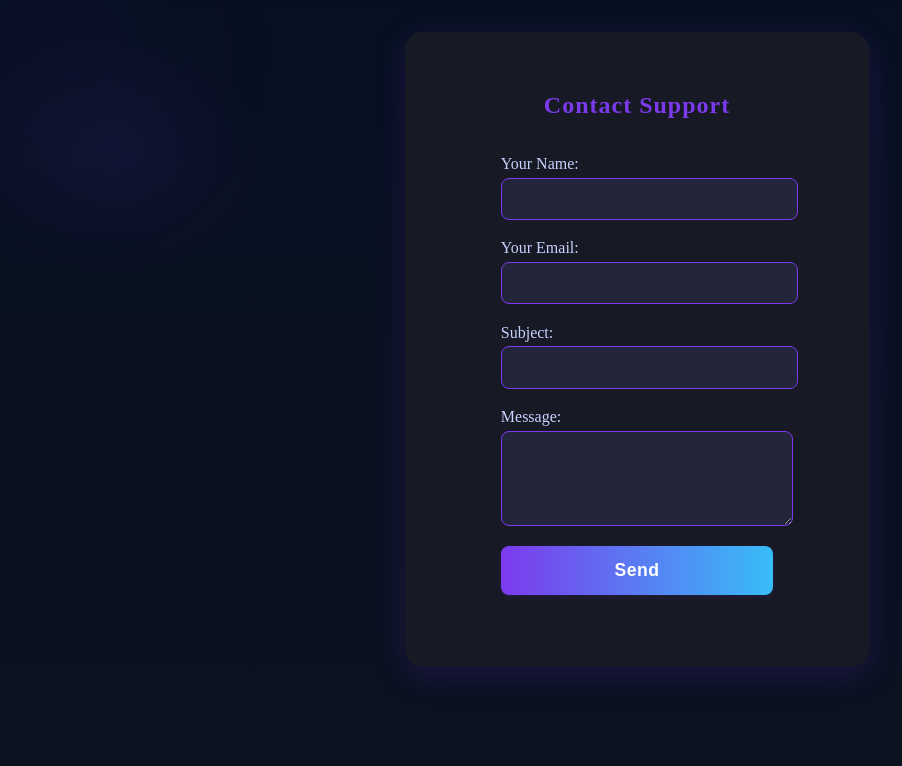
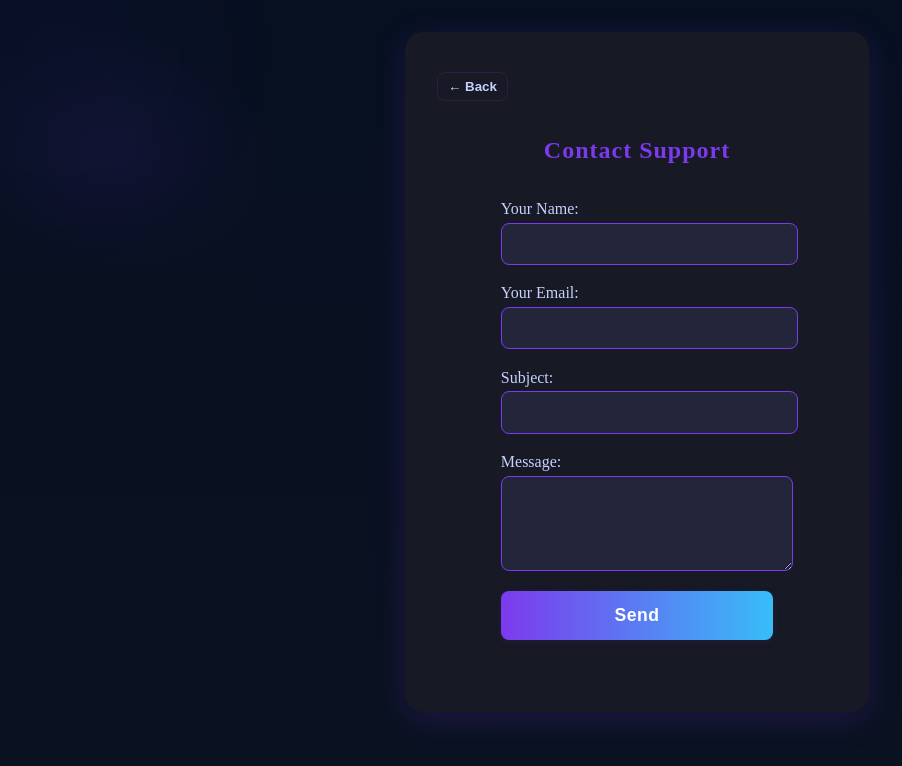
Before and after one commit to nexabank06/Bank-loan, a website: page email.html in a window 1280 px wide. Shown: the whole page, without its empty margins (3-905 px from the left). Drawn offline with Linux system fonts and the light colour scheme.

Commit message:
Update email.html

```diff
--- a/email.html
+++ b/email.html
@@ -4,6 +4,7 @@
   <meta charset="UTF-8">
   <meta name="viewport" content="width=device-width, initial-scale=1.0">
   <title>Contact Support</title>
+  <link rel="icon" href="./N.png" />
   <meta name="api-base" content="https://bank-loan-14ci.onrender.com">
   <link rel="stylesheet" href="style.css">
   <style>
@@ -85,10 +86,38 @@
     #responseMsg.visible {
       opacity: 1;
     }
+    .header-row {
+      display: flex;
+      align-items: center;
+      justify-content: space-between;
+      width: 100%;
+      margin-bottom: 1rem;
+      gap: 0.75rem;
+    }
+    .back-btn {
+      background: transparent;
+      color: #c7d2fe;
+      border: 1px solid rgba(124,58,237,0.18);
+      padding: 0.45em 0.75em;
+      border-radius: 8px;
+      cursor: pointer;
+      font-weight: 600;
+      display: inline-flex;
+      align-items: center;
+      gap: 0.4rem;
+    }
+    .back-btn:hover {
+      background: rgba(124,58,237,0.06);
+      transform: translateY(-1px);
+    }
+
   </style>
 </head>
 <body>
   <div class="container">
+    <div class="header-row">
+      <button id="backBtn" class="back-btn" aria-label="Back to FAQ">← Back</button>
+    </div>
     <h2>Contact Support</h2>
     <form id="emailForm">
       <label for="name">Your Name:</label>
@@ -155,6 +184,13 @@
     responseMsg.classList.add('visible');
     setTimeout(() => responseMsg.classList.remove('visible'), 3500);
   };
+  // Back button: return to FAQ page
+  const backBtn = document.getElementById('backBtn');
+  if (backBtn) {
+    backBtn.addEventListener('click', function () {
+      window.location.href = 'faq.html';
+    });
+  }
 </script>
 </body>
 </html>
```
